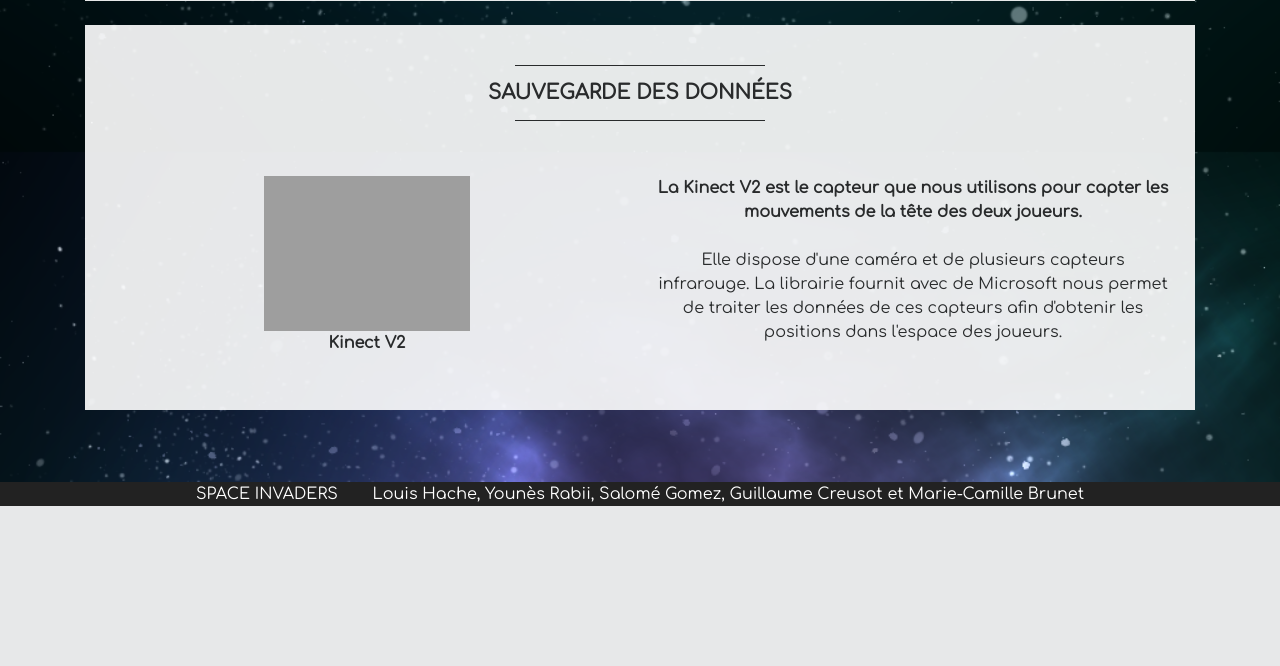
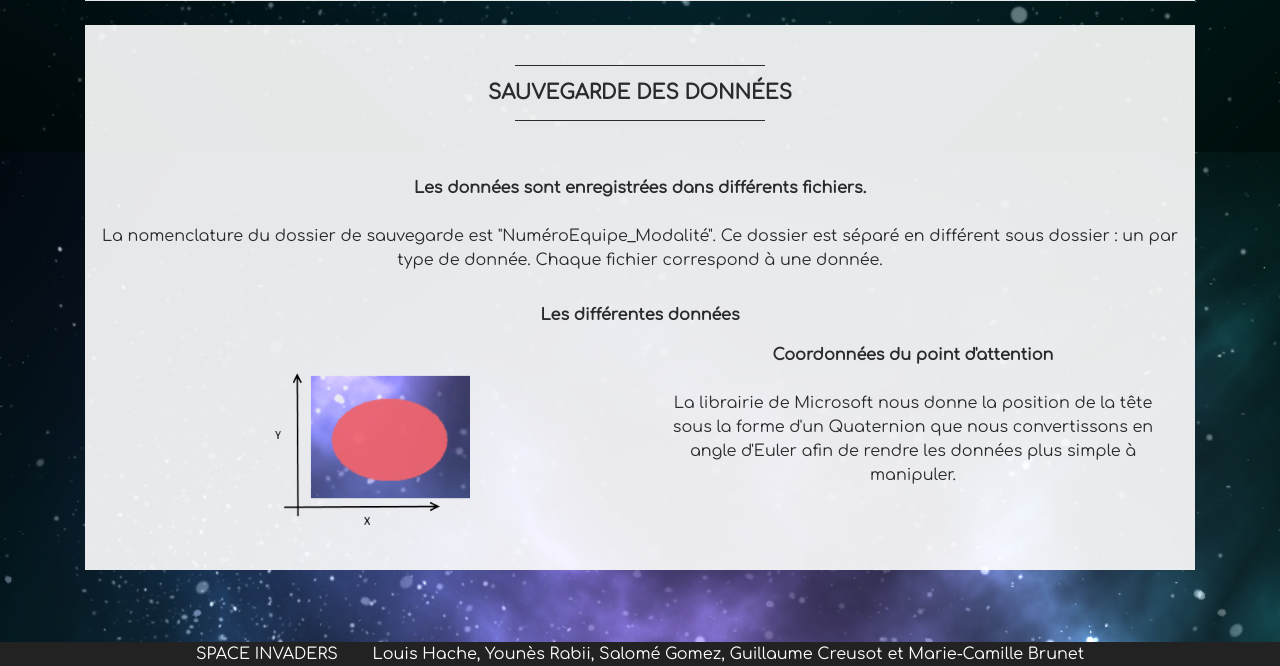
Before and after one commit to LouisHache/Site-Space-Invaders, a PHP site: page /developpement.php in a window 1280 px wide. Shown: the part 2408-3074 px from the top of the page. Before the commit the page ends 2914 px from the top, so only its background shows below. Run offline with PHP 8.4, Linux system fonts and the light colour scheme; grey boxes are pictures that could not be loaded.

Commit message:
J AIME LES PATES

```diff
--- a/developpement.php
+++ b/developpement.php
@@ -107,15 +107,23 @@
 			<h2 class="text-center text-lg text-uppercase my-0"> <strong>Sauvegarde des données </strong></h2>
 			<hr class="divider"><br>
 			<div class="row">
+				<p class="center-text">
+					<strong>Les données sont enregistrées dans différents fichiers.</strong></br></br>
+					La nomenclature du dossier de sauvegarde est "NuméroEquipe_Modalité".
+					Ce dossier est séparé en différent sous dossier : un par type de donnée.
+					Chaque fichier correspond à une donnée.
+				</p>
+			</div>
+			<p class="center-text"><strong>Les différentes données</strong></p>
+			<div class="row">
 				<div class="col-lg-6">
-					<img src="https://compass-ssl.xbox.com/assets/89/a6/89a6cdd2-28f5-4b62-a4cd-88d910954d7e.jpg?n=X1-Kinect-Sensor_Feature-1400_Voice-Commands_800x450.jpg"
-					class="img-fluid center" alt="image de la kinect V2">
-					<p><strong>Kinect V2</strong></p>
+				<img src="images/PA.png"
+					class="img-fluid center" alt="Point d'attention">
 				</div>
 				<div class="col-lg-6">
-					<strong>La Kinect V2 est le capteur que nous utilisons pour capter les mouvements de la tête des deux joueurs.</strong><br/><br/>
-					Elle dispose d'une caméra et de plusieurs capteurs infrarouge.
-					La librairie fournit avec de Microsoft nous permet de traiter les données de ces capteurs afin d'obtenir les positions dans l'espace des joueurs.
+					<strong>Coordonnées du point d'attention</strong></br></br>
+					La librairie de Microsoft nous donne la position de la tête sous la forme d'un Quaternion que nous convertissons en angle d'Euler afin
+					de rendre les données plus simple à manipuler.
 				</div>
 			</div>
 		</div>
```
Also changed, not shown: images/PA.png (added).
